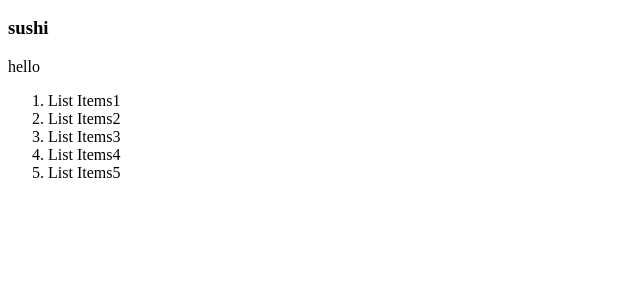
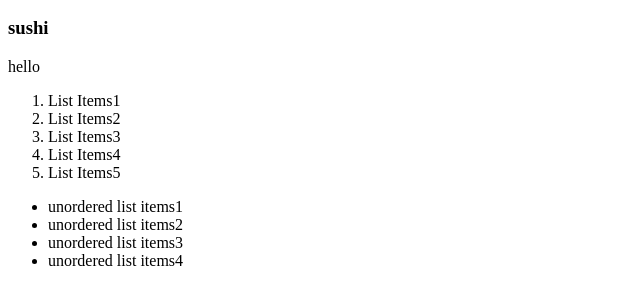
Before and after one commit to semisong/semisong.github.io, a plain HTML site: page index.html in a window 1280 px wide. Shown: the part 110-414 px from the top of the page, without its empty margins (0-640 px from the left). Drawn offline with Linux system fonts and the light colour scheme.

Commit message:
unordered list items

```diff
--- a/index.html
+++ b/index.html
@@ -16,5 +16,11 @@
       <li>List Items4</li>
       <li>List Items5</li>
     </ol>
+    <ul>
+      <li>unordered list items1</li>
+      <li>unordered list items2</li>
+      <li>unordered list items3</li>
+      <li>unordered list items4</li>
+    </ul>
   </body>
 </html>
```
